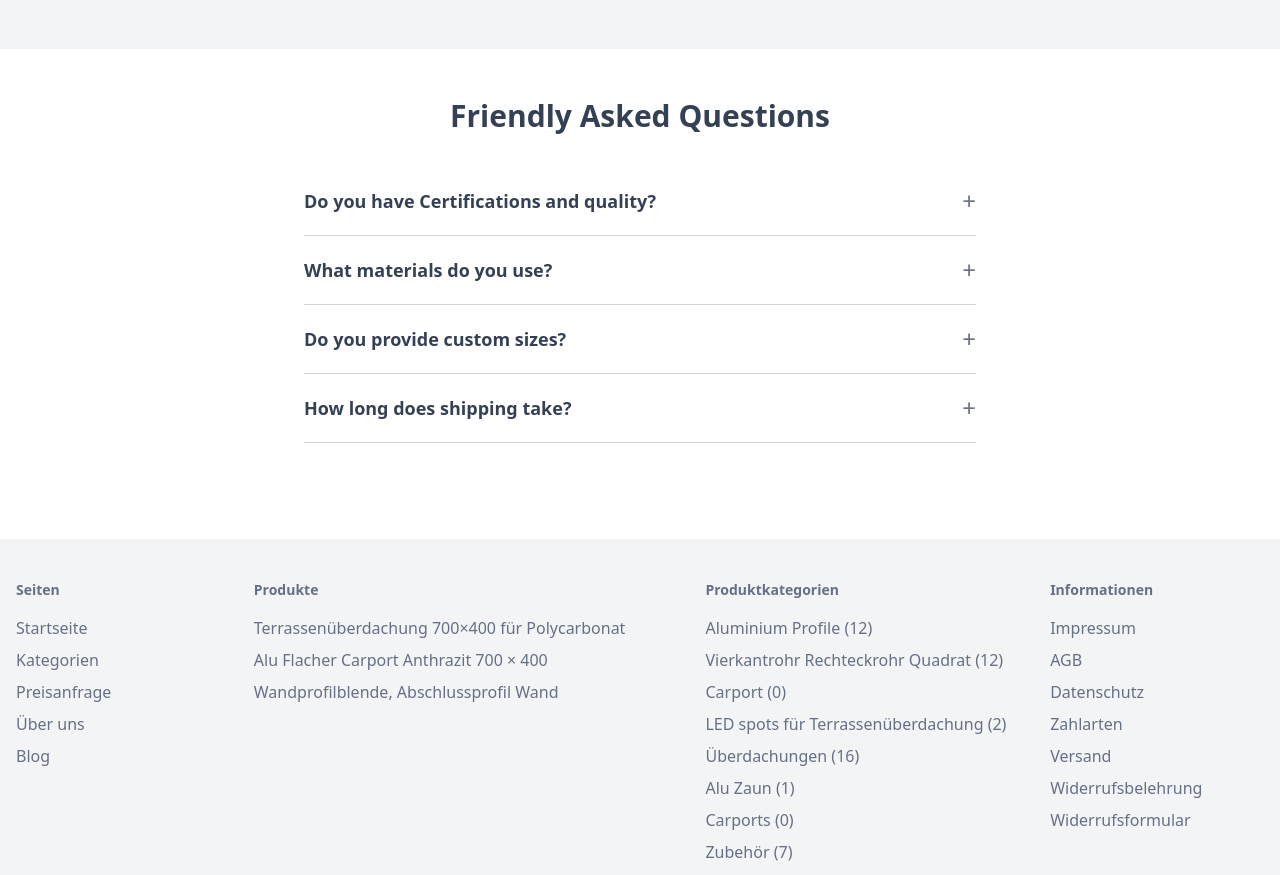
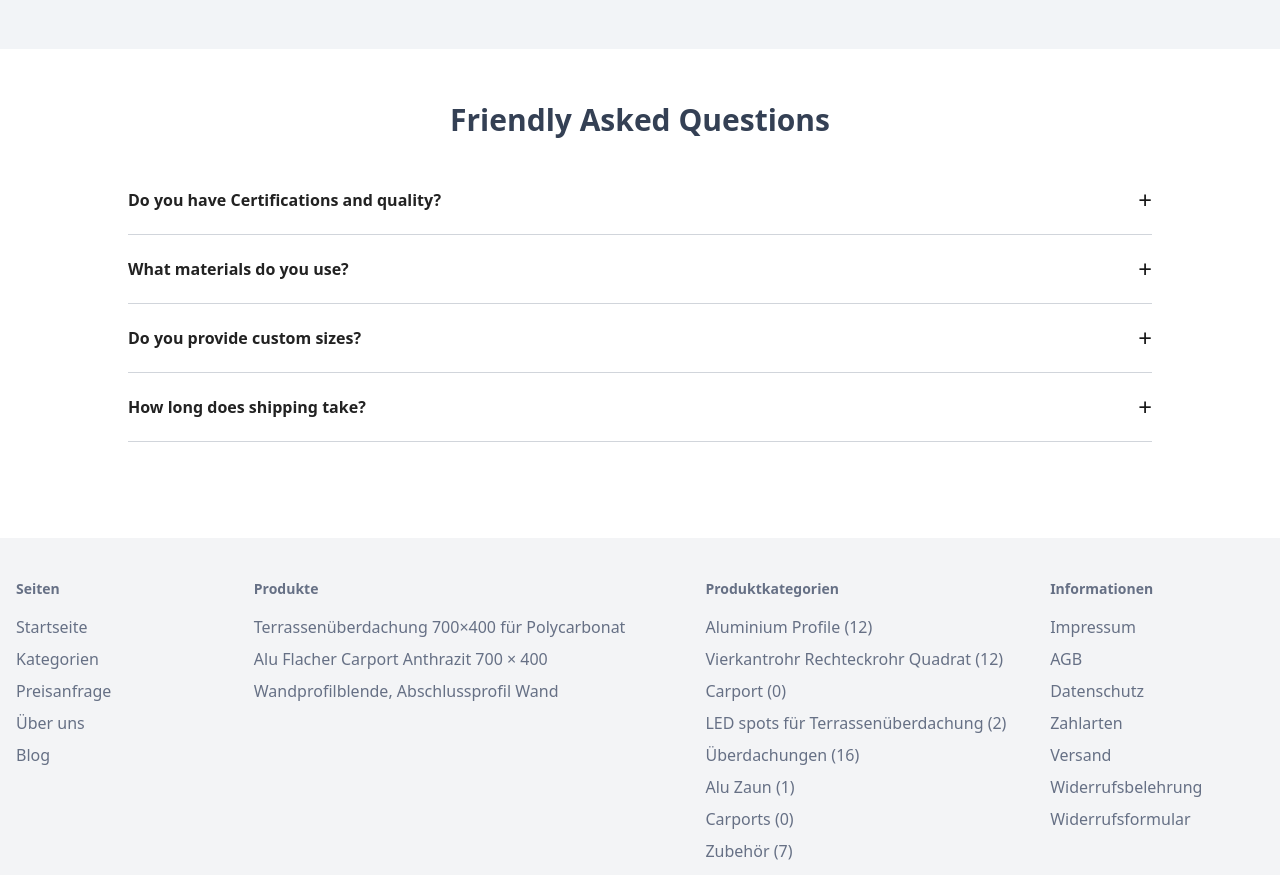
Before and after one commit to OleksiiPustilnyk/ams-gmbh-web, a Next.js app: page / in a window 1280 px wide. Shown: the part 7127-8002 px from the top of the page. Built offline with nearby package versions, Linux system fonts and the light colour scheme.

Commit message:
- refactor FAQ section

```diff
--- a/components/faq-item/faq-item.tsx
+++ b/components/faq-item/faq-item.tsx
@@ -16,10 +16,10 @@ export default function FAQItem({ question, answer }: FAQItemProps) {
                 className='w-full flex justify-between items-center py-4 text-left'
                 onClick={() => setIsOpen(!isOpen)}
             >
-                <span className='text-[18px] font-semibold text-primary'>
+                <span className='text-[16px] leading-[24px] font-semibold text-darkGray'>
                     {question}
                 </span>
-                <span className='text-[24px] text-gray-500 transition-transform duration-700'>
+                <span className='text-[24px] text-text-darkGray transition-transform duration-700'>
                     {isOpen ? '−' : '+'}
                 </span>
             </button>
@@ -29,7 +29,7 @@ export default function FAQItem({ question, answer }: FAQItemProps) {
                     isOpen ? 'max-h-40 opacity-100' : 'max-h-0 opacity-0'
                 }`}
             >
-                <p className='text-gray-600 text-[16px] leading-[24px] pb-4'>
+                <p className='text-[16px] leading-[24px] font-normal text-darkGray pb-4'>
                     {answer}
                 </p>
             </div>
--- a/components/sections/home/faq-item-section.tsx
+++ b/components/sections/home/faq-item-section.tsx
@@ -21,11 +21,11 @@ const faqData = [
 
 export default function FAQSection() {
     return (
-        <section className='container mx-auto py-12 px-4 sm:px-0'>
-            <h2 className='text-[30px] font-semibold leading-[38px] text-center text-primary mb-8'>
+        <section className='container mx-auto py-12 px-4 sm:px-0 lg:px-0'>
+            <h2 className='text-[30px] font-semibold leading-[45px] text-center text-primary mb-6'>
                 Friendly Asked Questions
             </h2>
-            <div className='max-w-2xl mx-auto'>
+            <div className='max-w-screen-sm lg:max-w-screen-lg mx-auto'>
                 {faqData.map((item, index) => (
                     <FAQItem key={index} {...item} />
                 ))}
--- a/tailwind.config.ts
+++ b/tailwind.config.ts
@@ -19,6 +19,7 @@ export default {
                 defaultYellow: '#FFC21F',
                 lightGray: '#F2F4F7',
                 secondaryGray: '#667085',
+                darkGray: '#222222',
             },
         },
     },
```
